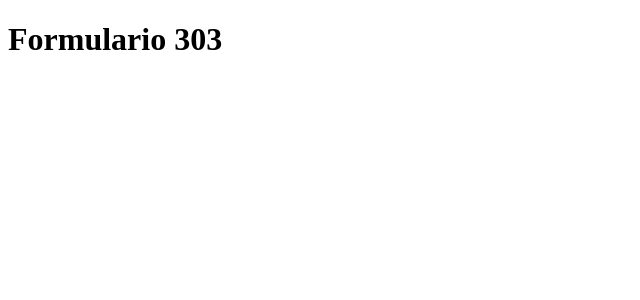
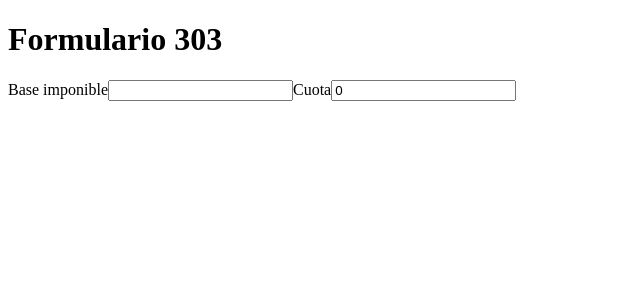
Before and after one commit to andreuramos/accounting, a React (Vite) app in the folder front/: page /303-form in a window 1280 px wide. Shown: the top 300 px of the page, without its empty margins (0-640 px from the left). Built offline with nearby package versions, Linux system fonts and the light colour scheme.

Commit message:
303 Forms calculated IVA cuota

```diff
--- a/front/package.json
+++ b/front/package.json
@@ -23,6 +23,7 @@
   "devDependencies": {
     "@testing-library/jest-dom": "^6.1.4",
     "@testing-library/react": "^14.1.0",
+    "@testing-library/user-event": "^14.5.1",
     "@types/react": "^18.0.27",
     "@types/react-dom": "^18.0.10",
     "@types/uuid": "^9.0.1",
--- a/front/src/views/Form303.view.tsx
+++ b/front/src/views/Form303.view.tsx
@@ -1,5 +1,20 @@
+import { ChangeEvent, useState } from 'react'
+
 export const Form303View = () => {
+
+    const [cuota, setCuota] = useState(0)
+
+    const handleChangeBaseImponible = (e: ChangeEvent<HTMLInputElement>) => {
+        setCuota(parseInt(e.target.value) * 0.21)
+    }
+
     return (
-        <h1 role="heading">Formulario 303</h1>
+        <>
+            <h1>Formulario 303</h1>
+            <label htmlFor="base-imponible">Base imponible</label>
+            <input id="base-imponible" onChange={handleChangeBaseImponible} />
+            <label htmlFor="cuota">Cuota</label>
+            <input id="cuota" value={cuota} readOnly />
+        </>
     )
 }
```
Also changed, not shown: 2 other files (tests, documents, lock files or other folders).
